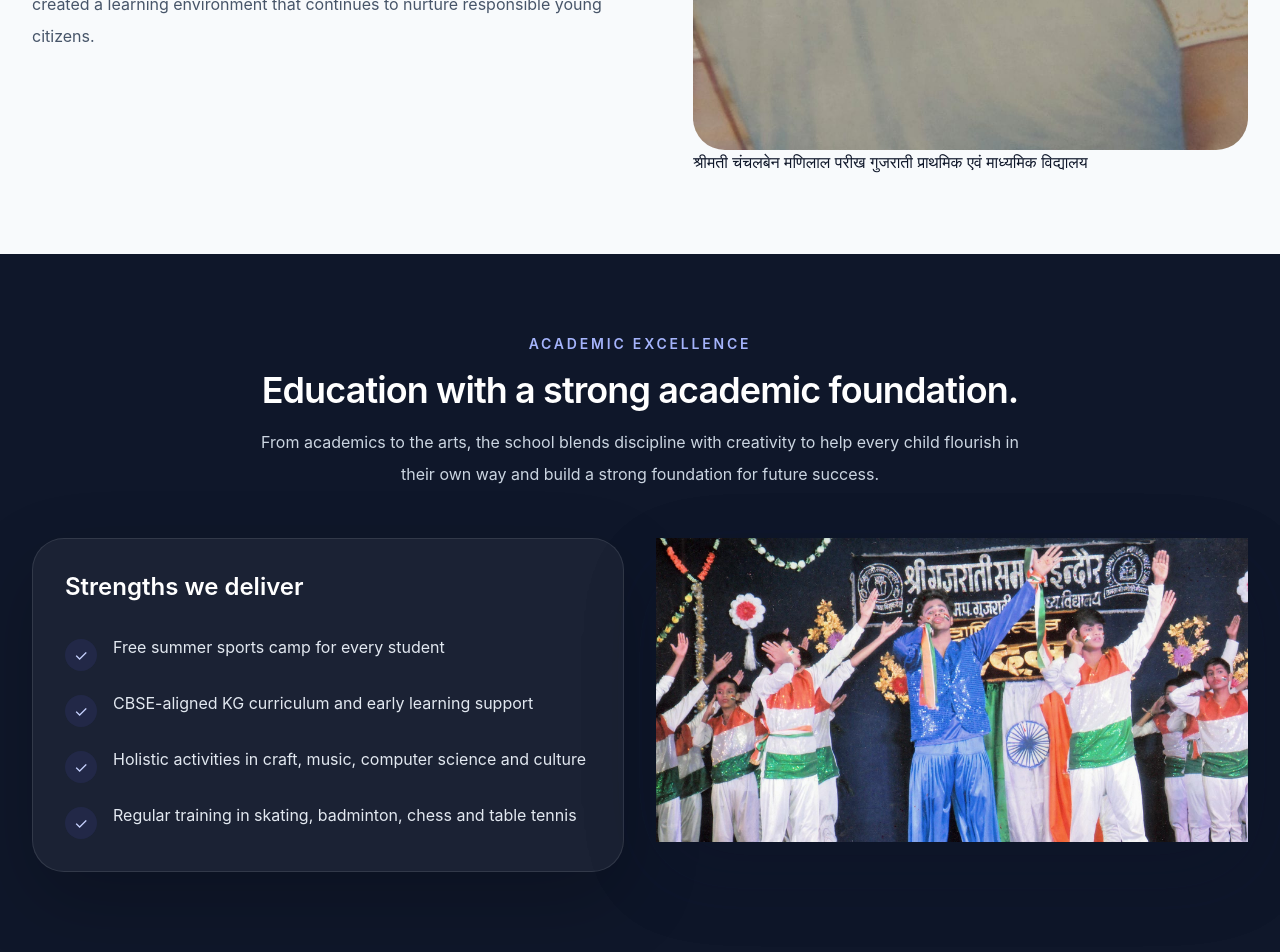
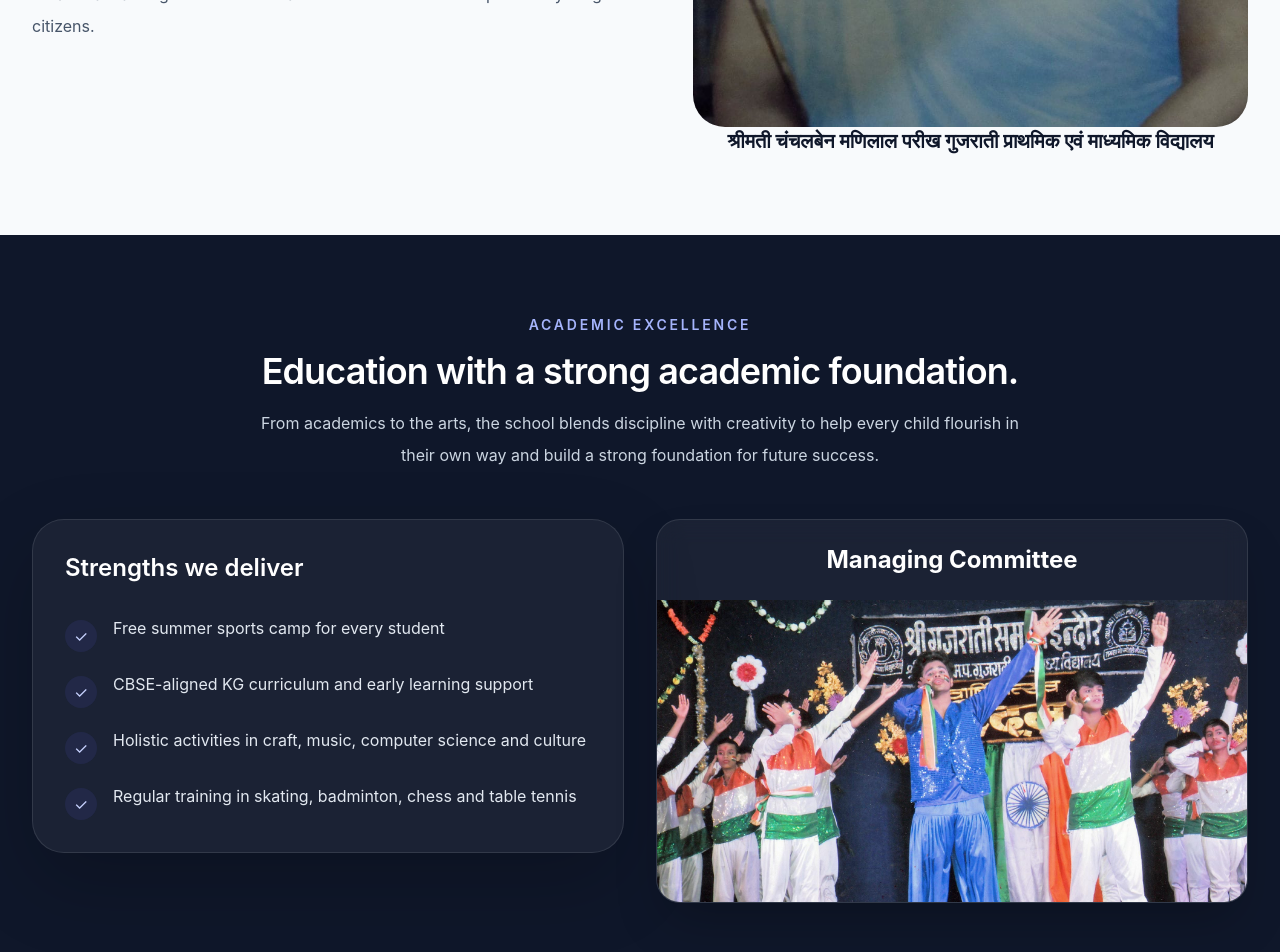
Before and after one commit to abhiydev/CMS_CMP_Gujarati_school, a React (Vite) app: page / in a window 1280 px wide. Shown: the part 2420-3372 px from the top of the page. Built offline with nearby package versions, Linux system fonts and the light colour scheme; no server answers; the database is empty.

Commit message:
added commity photo and history photo

```diff
--- a/src/pages/HomePage.jsx
+++ b/src/pages/HomePage.jsx
@@ -257,7 +257,7 @@ export default function HomePage() {
               </div>
               <div className='object-cover'>
                 <SafeImage src={"/assets/history.jpeg"} alt="" className="h-full w-full object-cover rounded-[2rem] text-center" lazy />
-                <p>श्रीमती चंचलबेन मणिलाल परीख गुजराती प्राथमिक एवं माध्यमिक विद्यालय</p>
+                <h1 className='text-center text-xl font-bold'>श्रीमती चंचलबेन मणिलाल परीख गुजराती प्राथमिक एवं माध्यमिक विद्यालय</h1>
               </div>
             </div>
           </div>
@@ -283,12 +283,22 @@ export default function HomePage() {
                   ))}
                 </ul>
               </div>
-              <div className="bg-slate-950 shadow-soft shadow-slate-900/15 rounded-[2rem]">
-              {/* history card */}
-              <div className="rounded-[2rem] bg-slate-950 shadow-soft shadow-slate-900/15">
-                <SafeImage src={about.image || about.image_url} alt="School event at Smt. C.M.P Gujarati Primary and Middle School" className="h-full w-full object-cover" lazy />
-              </div>
-              </div>
+<div className="group overflow-hidden rounded-3xl border border-white/10 bg-white/5 backdrop-blur-md shadow-2xl transition-all duration-300 hover:border-blue-500/30 hover:shadow-blue-900/20">
+  <div className="p-6">
+    <h2 className="text-center text-2xl font-bold text-white">
+      Managing Committee
+    </h2>
+  </div>
+
+  <div className="overflow-hidden">
+    <SafeImage
+      src={about.image || about.image_url}
+      alt="School event at Smt. C.M.P Gujarati Primary and Middle School"
+      className="object-cover transition duration-500 group-hover:scale-105"
+      lazy
+    />
+  </div>
+</div>
             </div>
           </div>
         </section>
```
Also changed, not shown: assets/history.jpeg.
